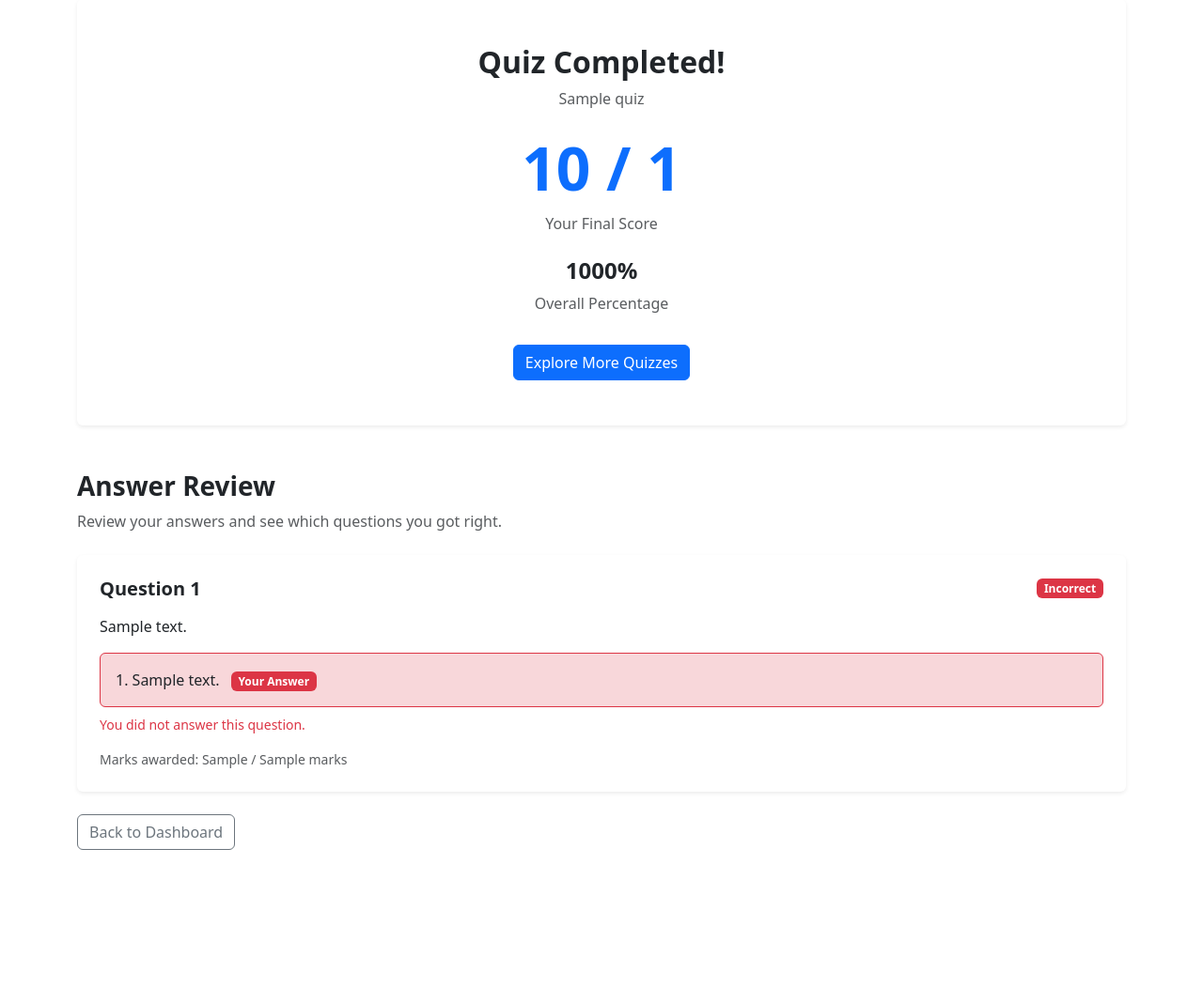
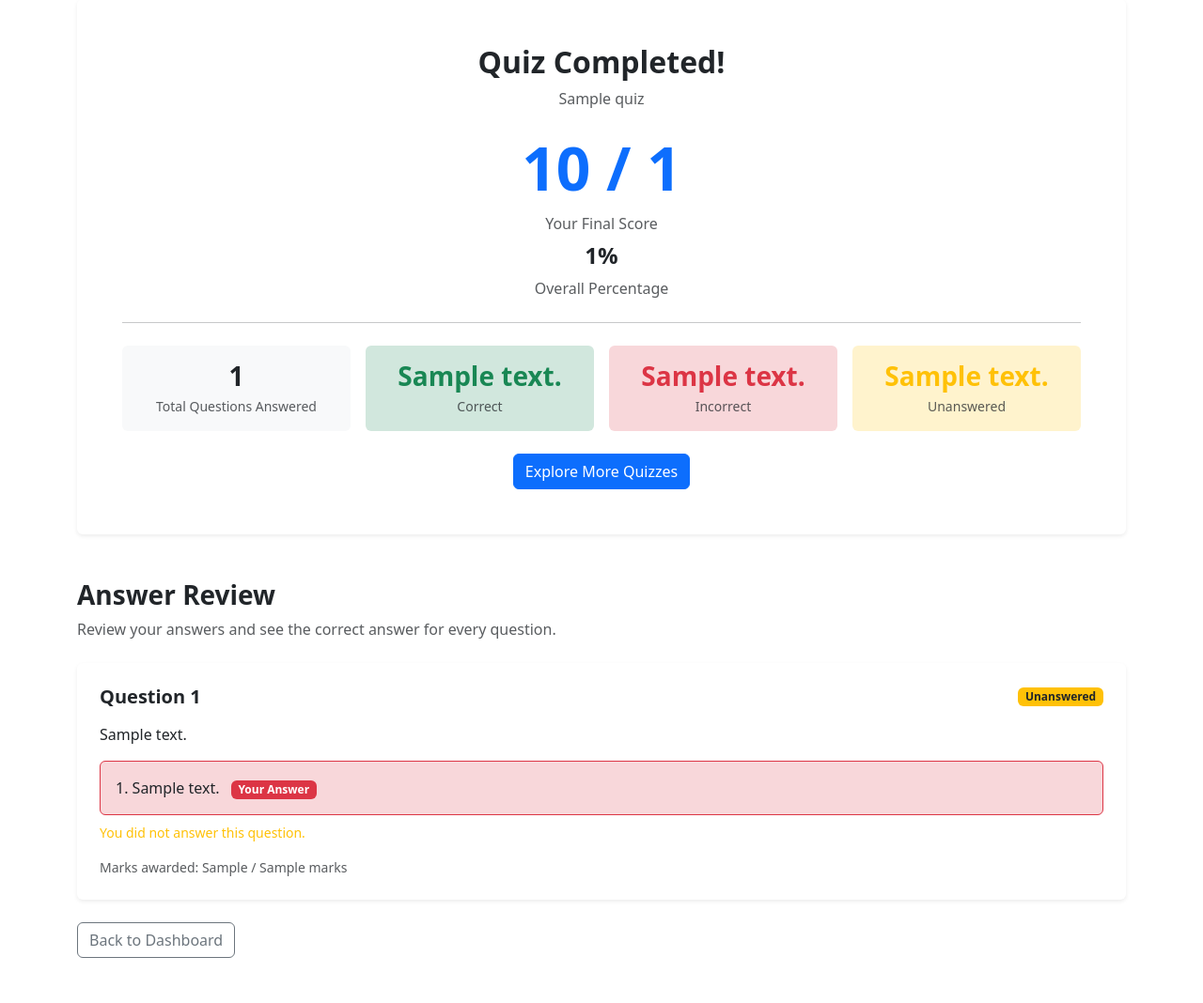
Before and after one commit to IronMonger13/QuizForge, a Django app: template quizzes/templates/quizzes/attempt_result.html in a window 1280 px wide. Shown: the part 105-1173 px from the top of the page at 94% size. Before the commit the page ends 1010 px from the top, so only its background shows below. Run offline with Django 5.2, Linux system fonts and the light colour scheme; the template is opened without the code that fills it: most values are stand-ins (such as "Sample title", 1, 10 or a date in 2020).

Commit message:
Improve quiz results and answer review

```diff
--- a/quizzes/templates/quizzes/attempt_result.html
+++ b/quizzes/templates/quizzes/attempt_result.html
@@ -6,60 +6,97 @@
     <div class="container py-5">
         <!-- Result summary -->
         <div class="card border-0 shadow-sm mb-5">
-            <div class="card-body text-center p-5">
+            <div class="card-body text-center p-4 p-md-5">
                 <h2 class="fw-bold mb-2">Quiz Completed!</h2>
                 <p class="text-muted">{{ attempt.quiz.title }}</p>
                 <div class="my-4">
                     <h1 class="display-3 fw-bold text-primary">{{ attempt.score }} / {{ attempt.total_marks }}</h1>
-                    <p class="text-muted mb-0">Your Final Score</p>
+                    <p class="text-muted mb-2">Your Final Score</p>
+                    <h4 class="fw-semibold">{{ percentage }}%</h4>
+                    <p class="text-muted">Overall Percentage</p>
                 </div>
-                {% if attempt.total_marks > 0 %}
-                    <h4 class="fw-semibold">{% widthratio attempt.score attempt.total_marks 100 %}%</h4>
-                    <p class="text-muted">Overall Percentage</p>
-                {% endif %}
+                <hr class="my-4">
+                <!-- Performance statistics -->
+                <div class="row g-3">
+                    <div class="col-6 col-md-3">
+                        <div class="bg-light rounded p-3 h-100">
+                            <h3 class="fw-bold mb-1">{{ total_questions }}</h3>
+                            <p class="text-muted small mb-0">Total Questions Answered</p>
+                        </div>
+                    </div>
+                    <div class="col-6 col-md-3">
+                        <div class="bg-success-subtle rounded p-3 h-100">
+                            <h3 class="fw-bold text-success mb-1">{{ correct_answers }}</h3>
+                            <p class="text-muted small mb-0">Correct</p>
+                        </div>
+                    </div>
+                    <div class="col-6 col-md-3">
+                        <div class="bg-danger-subtle rounded p-3 h-100">
+                            <h3 class="fw-bold text-danger mb-1">{{ incorrect_answers }}</h3>
+                            <p class="text-muted small mb-0">Incorrect</p>
+                        </div>
+                    </div>
+                    <div class="col-6 col-md-3">
+                        <div class="bg-warning-subtle rounded p-3 h-100">
+                            <h3 class="fw-bold text-warning mb-1">{{ unanswered_questions }}</h3>
+                            <p class="text-muted small mb-0">Unanswered</p>
+                        </div>
+                    </div>
+                </div>
                 <a href="{% url 'quizzes:explore_quizzes' %}"
-                   class="btn btn-primary mt-3">Explore More Quizzes</a>
+                   class="btn btn-primary mt-4">Explore More Quizzes</a>
             </div>
         </div>
         <!-- Answer review -->
         <div class="mb-4">
             <h3 class="fw-bold">Answer Review</h3>
-            <p class="text-muted">Review your answers and see which questions you got right.</p>
+            <p class="text-muted">Review your answers and see the correct answer for every question.</p>
         </div>
-        {% for answer in answers %}
+        {% for item in review_items %}
+            {% with question=item.question answer=item.answer %}
                 <div class="card border-0 shadow-sm mb-4">
                     <div class="card-body p-4">
+                        <!-- Question heading and status -->
                         <div class="d-flex justify-content-between align-items-center mb-3">
                             <h5 class="fw-semibold mb-0">Question {{ forloop.counter }}</h5>
-                        {% if answer.is_correct %}
+                            {% if not answer or not answer.selected_choice %}
+                                <span class="badge bg-warning text-dark">Unanswered</span>
+                            {% elif answer.is_correct %}
                                 <span class="badge bg-success">Correct</span>
                             {% else %}
                                 <span class="badge bg-danger">Incorrect</span>
                             {% endif %}
                         </div>
-                    <p class="mb-3">{{ answer.question.question_text }}</p>
-                    {% for choice in answer.question.choices.all %}
-                        <div class="border rounded p-3 mb-2 {% if choice.is_correct %} border-success bg-success-subtle {% elif choice.id == answer.selected_choice_id %} border-danger bg-danger-subtle {% endif %}">
+                        <p class="mb-3">{{ question.question_text }}</p>
+                        <!-- Answer choices -->
+                        {% for choice in question.choices.all %}
+                            <div class="border rounded p-3 mb-2 {% if choice.is_correct %} border-success bg-success-subtle {% elif answer and choice.id == answer.selected_choice_id %} border-danger bg-danger-subtle {% endif %}">
                                 {{ forloop.counter }}.
                                 {{ choice.choice_text }}
                                 {% if choice.is_correct %}
                                     <span class="badge bg-success ms-2">Correct Answer</span>
-                            {% elif choice.id == answer.selected_choice_id %}
+                                {% elif answer and choice.id == answer.selected_choice_id %}
                                     <span class="badge bg-danger ms-2">Your Answer</span>
                                 {% endif %}
                             </div>
                         {% endfor %}
-                    {% if not answer.selected_choice %}
-                        <p class="text-danger small mb-0">You did not answer this question.</p>
+                        {% if not answer or not answer.selected_choice %}
+                            <p class="text-warning small mb-0">You did not answer this question.</p>
                         {% endif %}
                         <p class="small text-muted mt-3 mb-0">
-                        Marks awarded: {{ answer.marks_awarded }} /
-                        {{ answer.question.marks }}
+                            Marks awarded:
+                            {% if answer %}
+                                {{ answer.marks_awarded }}
+                            {% else %}
+                                0
+                            {% endif %}
+                            / {{ question.marks }}
                         </p>
                     </div>
                 </div>
+            {% endwith %}
         {% empty %}
-            <p class="text-muted">No answer records found.</p>
+            <p class="text-muted">No questions found for this quiz.</p>
         {% endfor %}
         <div class="mt-4">
             <a href="{% url 'quizzes:dashboard' %}"
```
Also changed, not shown: quizzes/views.py (+53 -4 lines). Lines whose indentation alone changed are shown as unchanged.
